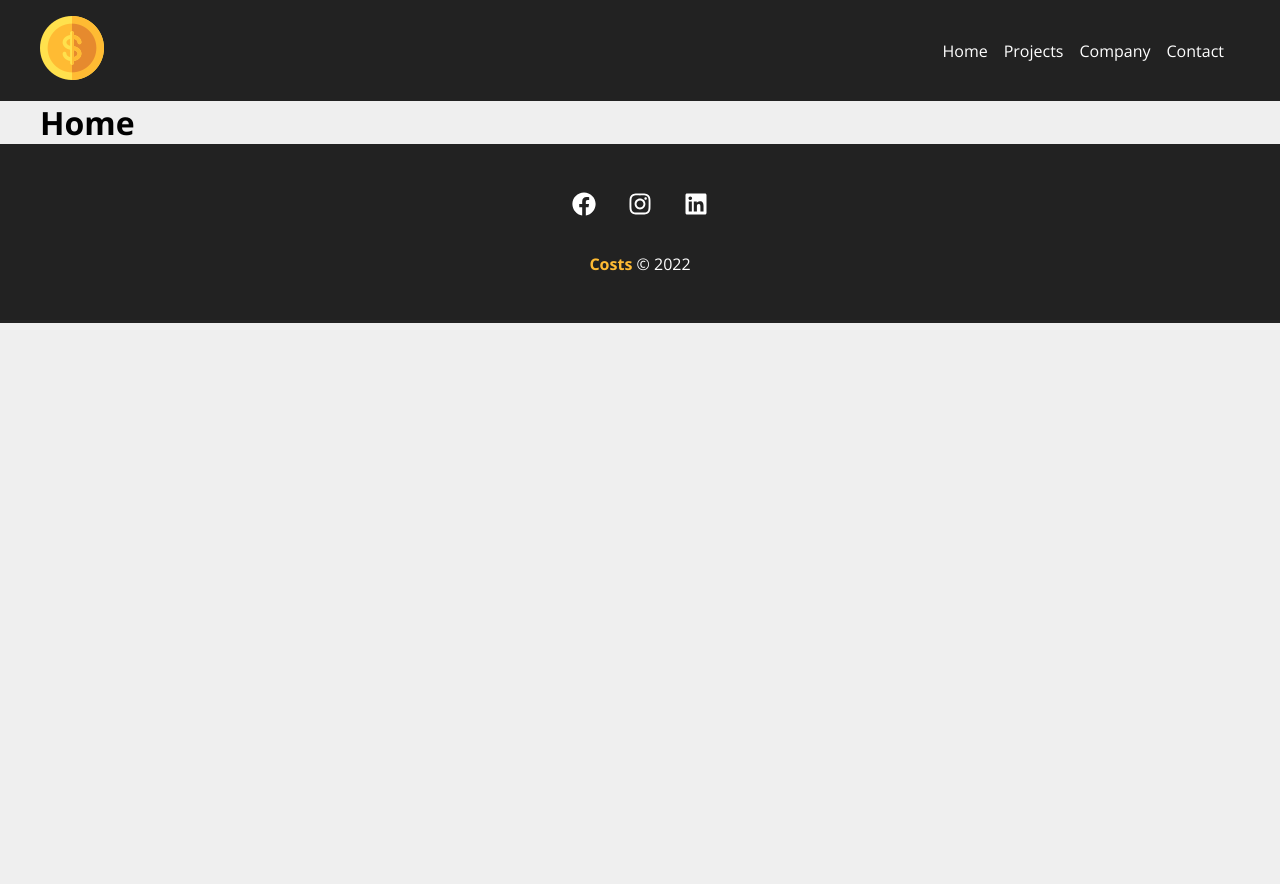
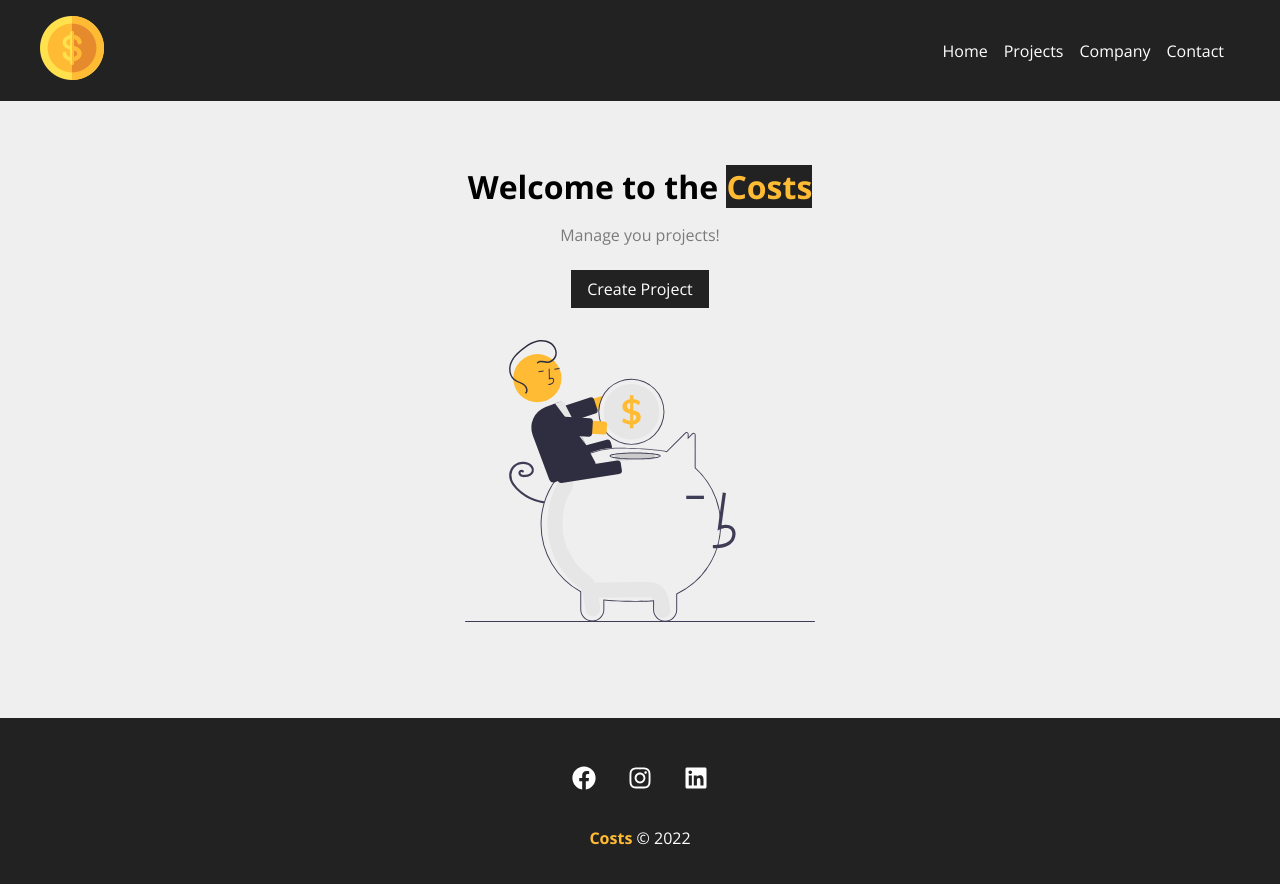
Before and after one commit to yanunes11/ReactTools, a JavaScript app in the folder costs/: page / in a window 1280 px wide. Shown: the top 884 px of the page. Before the commit the page ends 800 px from the top, so only its background shows below. Built offline with nearby package versions, Linux system fonts and the light colour scheme; the HTML template or start-up script is replaced by a standard one.

Commit message:
feat: Home

```diff
--- a/costs/src/Components/Layouts/Container.module.css
+++ b/costs/src/Components/Layouts/Container.module.css
@@ -3,7 +3,7 @@
     display: flex;
     justify-content: space-between;
     margin: 0 auto;
-    flex-wrap: wrap;
+    flex-wrap: wrap;;
 }
 
 .min-height {
--- /dev/null
+++ b/costs/src/Components/Layouts/LinkButton.js
@@ -0,0 +1,12 @@
+import { Link } from 'react-router-dom';
+import styles from './LinkButton.module.css';
+function LinkButton(props) {
+    const {to, text} = props;
+    return(
+        <Link className={styles.btn} to={to}>
+            {text}
+        </Link>
+    );
+}
+
+export default LinkButton
--- /dev/null
+++ b/costs/src/Components/Layouts/LinkButton.module.css
@@ -0,0 +1,11 @@
+.btn {
+    background-color: #222;
+    color: #fff;
+    padding: 0.5em 1em;
+    text-decoration: none;
+    transition: 0.5s;
+}
+
+.btn:hover {
+    color: #ffbb33;
+}
--- a/costs/src/Components/Pages/Home.js
+++ b/costs/src/Components/Pages/Home.js
@@ -1,8 +1,15 @@
+import styles from './Home.module.css';
+import savings from '../../images/savings.svg';
+import LinkButton from '../Layouts/LinkButton';
+
 function Home() {
     return (
-        <h1>
-            Home
-        </h1>
+        <section className={styles.home_container}>
+            <h1>Welcome to the <span>Costs</span></h1>
+            <p>Manage you projects!</p>
+            <LinkButton to="/newproject" text="Create Project"/>
+            <img src={savings} alt="Costs"></img>
+        </section>
     );
 }
 
--- /dev/null
+++ b/costs/src/Components/Pages/Home.module.css
@@ -0,0 +1,29 @@
+.home_container {
+    width: 100%;
+    display: flex;
+    flex-direction: column;
+    align-items: center;
+    justify-content: center;
+    padding: 4em;
+}
+
+.home_container h1 {
+    font-size: 2em;
+    margin-bottom: .5em;
+}
+
+.home_container span {
+    color: #ffbb33;
+    padding: 0 .2dm;
+    background-color: #222;
+}
+
+.home_container p {
+    margin-bottom:  1.5em;
+    color: #7b7b7b;
+}
+
+.home_container img {
+    width: 350px;
+    margin: 2em 0;
+}
```
